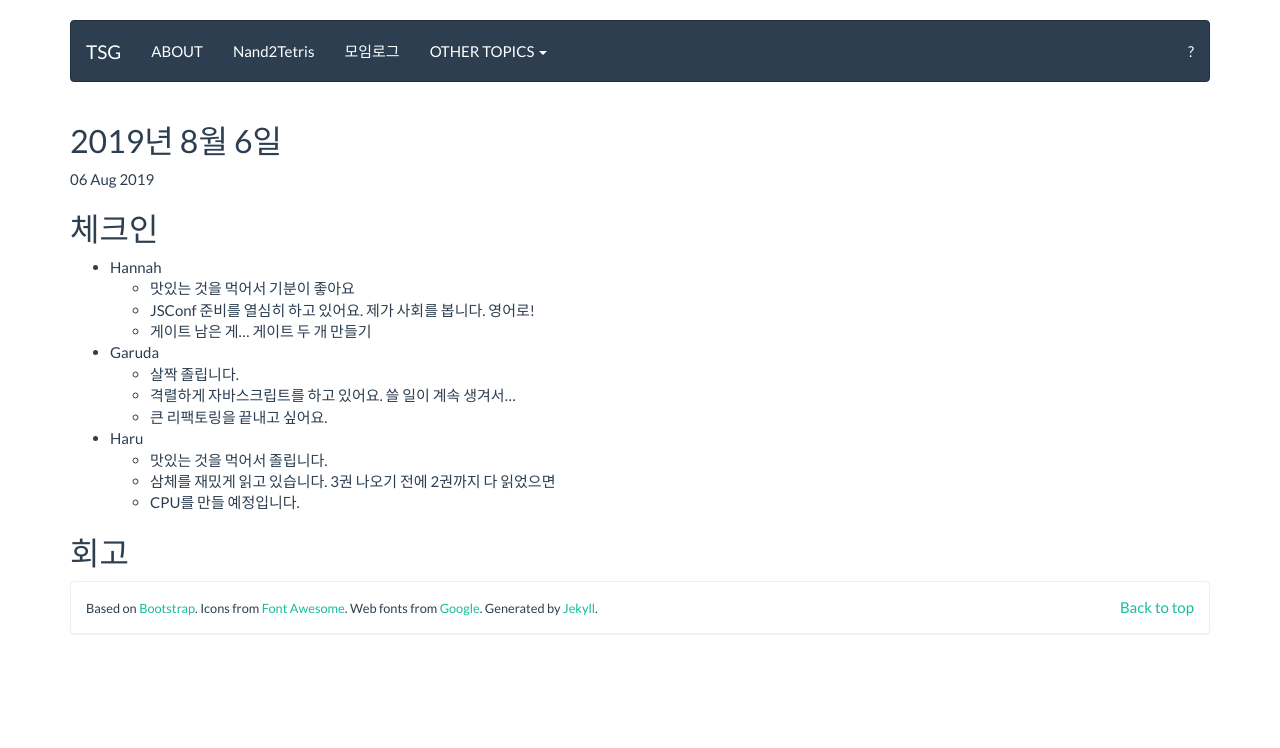
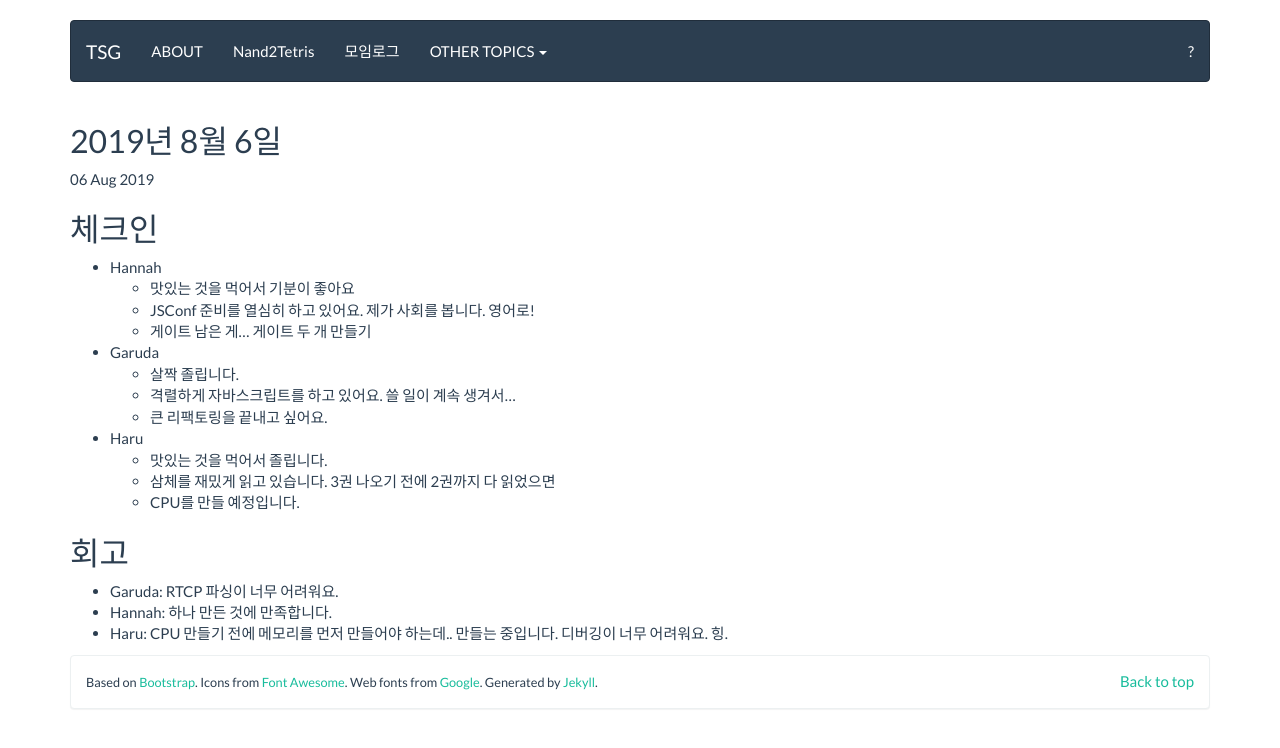
Before and after one commit to tuestudy/tuestudy.github.io, a Jekyll site: the page built from _posts/2019-08-06-meeting.md, in a window 1280 px wide. Shown: the top 748 px of the page. Built offline with Jekyll 4.4.1, drawn with Linux system fonts in a browser that asks for light colours.

Commit message:
2019년 8월 6일 회고

```diff
--- a/_posts/2019-08-06-meeting.md
+++ b/_posts/2019-08-06-meeting.md
@@ -22,3 +22,7 @@
   * CPU를 만들 예정입니다.
 
 ## 회고
+
+* Garuda: RTCP 파싱이 너무 어려워요.
+* Hannah: 하나 만든 것에 만족합니다.
+* Haru: CPU 만들기 전에 메모리를 먼저 만들어야 하는데.. 만들는 중입니다. 디버깅이 너무 어려워요. 힝.
```
